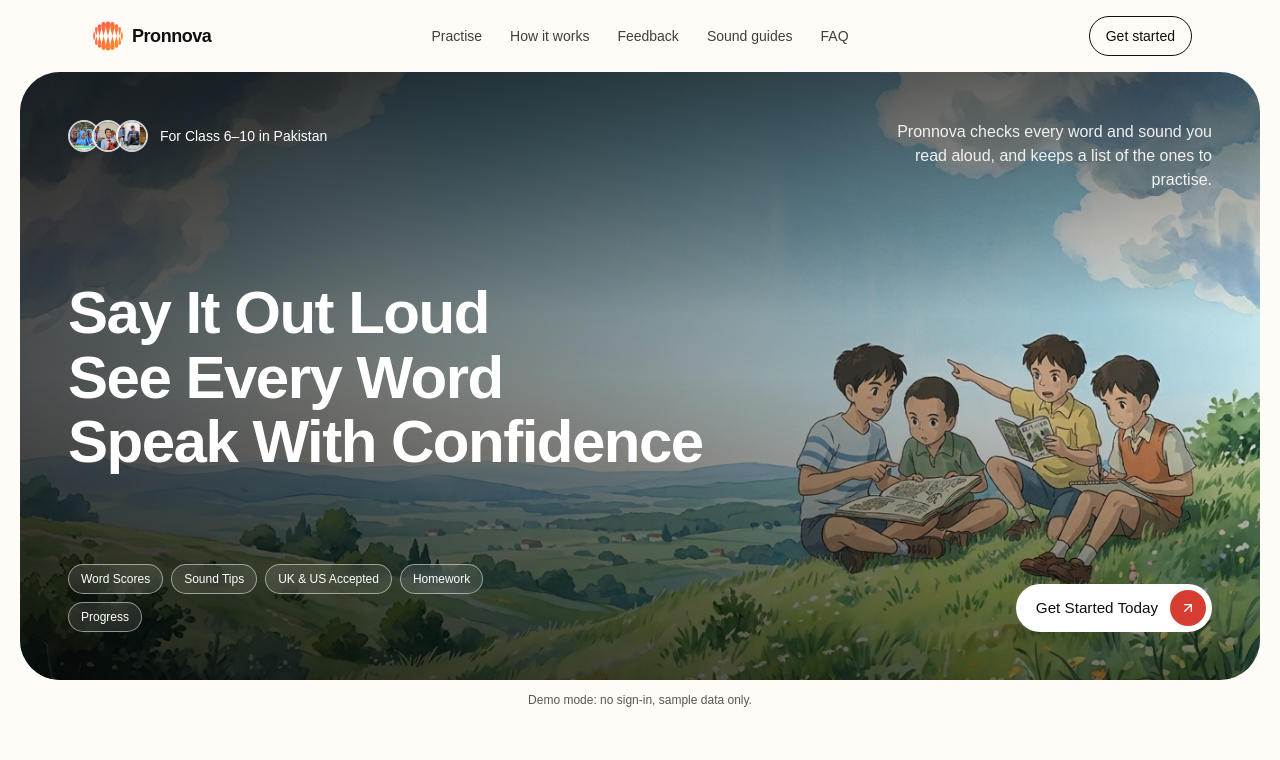
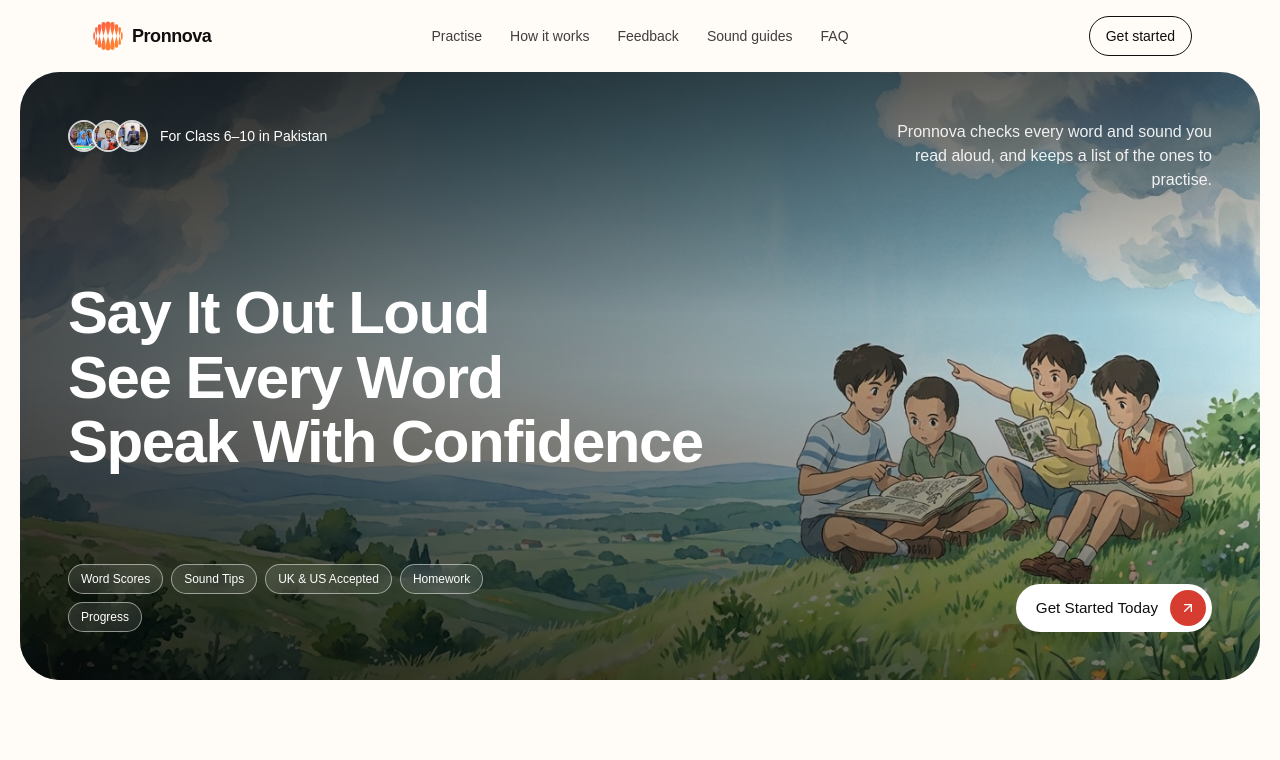
Before and after one commit to Mfahad159/Pronnova, a Next.js app: page / in a window 1280 px wide. Shown: the top 760 px of the page. Built offline with nearby package versions, Linux system fonts and the light colour scheme; a web font is replaced by a local one.

Commit message:
Landing hero: remove the demo-mode note under the hero card

```diff
--- a/components/landing/hero-card.tsx
+++ b/components/landing/hero-card.tsx
@@ -61,7 +61,6 @@ export function HeroCard() {
           </PillLink>
         </div>
       </div>
-      <p className="mt-3 text-center text-xs text-muted-foreground">Demo mode: no sign-in, sample data only.</p>
     </section>
   );
 }
```
